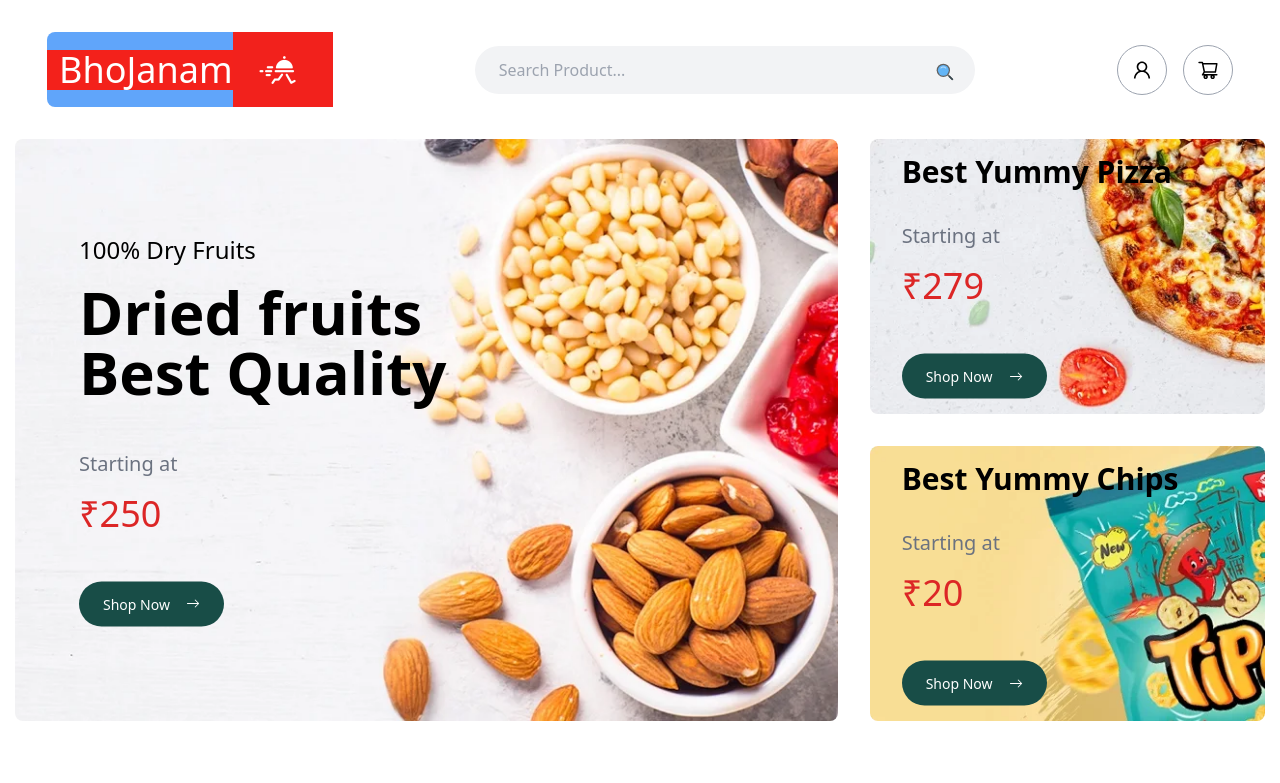
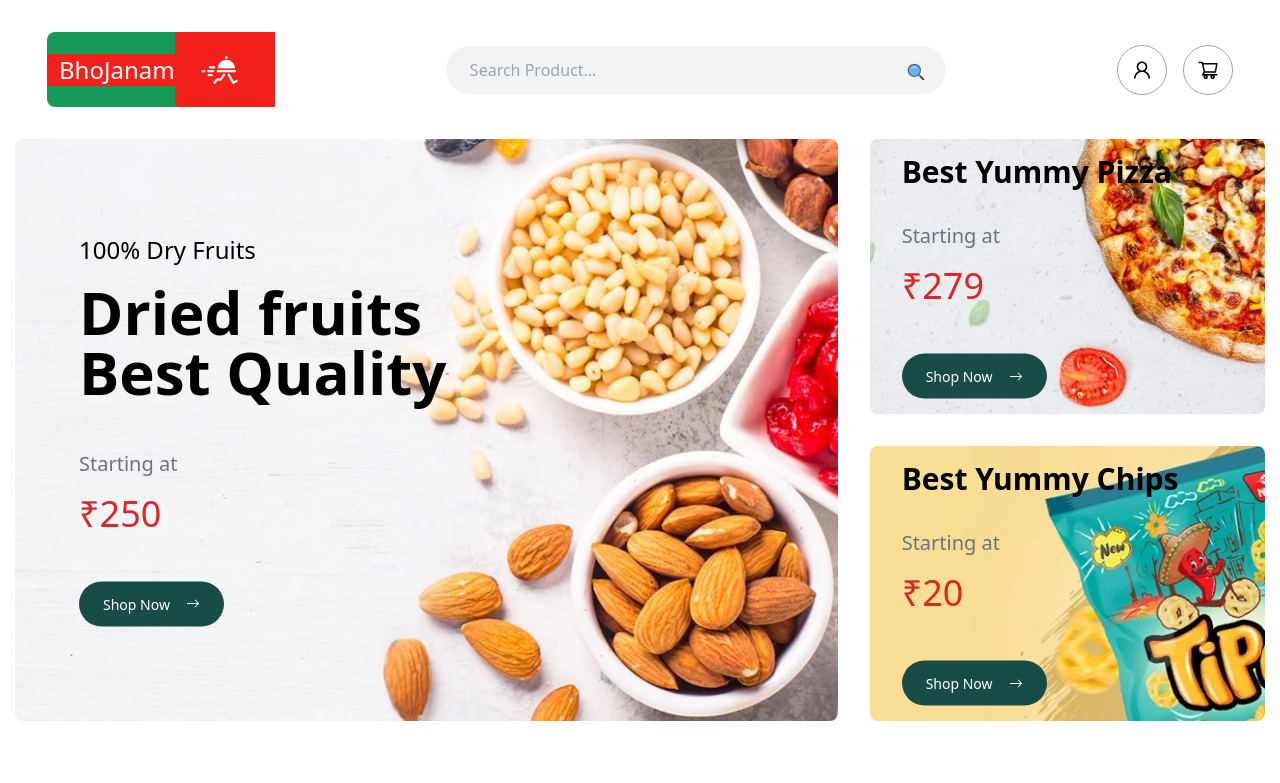
Before and after one commit to mohit-singhasm/Bhojanam, a React (Vite) app: page / in a window 1280 px wide. Shown: the top 783 px of the page. Built offline with nearby package versions, Linux system fonts and the light colour scheme.

Commit message:
Logo Changes

```diff
--- a/src/components/Navbar.jsx
+++ b/src/components/Navbar.jsx
@@ -20,8 +20,8 @@ function Navbar() {
       <div className='sticky top-0 bg-white z-10'>
         <div className="container hidden lg:block">
           <div className="flex justify-between items-center p-8">
-            <div className='bg-blue-400 rounded-lg flex justify-center items-center'>
-              <h1 className="text-4xl font-medium bg-[#f3211b] ps-3 text-white">BhoJanam</h1>
+            <div className='bg-accent rounded-lg flex justify-center items-center'>
+              <h1 className="text-2xl font-medium bg-[#f3211b] ps-3 text-white">BhoJanam</h1>
                 <img src="src/assets/logo.jpeg" alt="logo_img" width={100} />
             </div>
           <div className="relative w-full max-w-[500px]">
```
